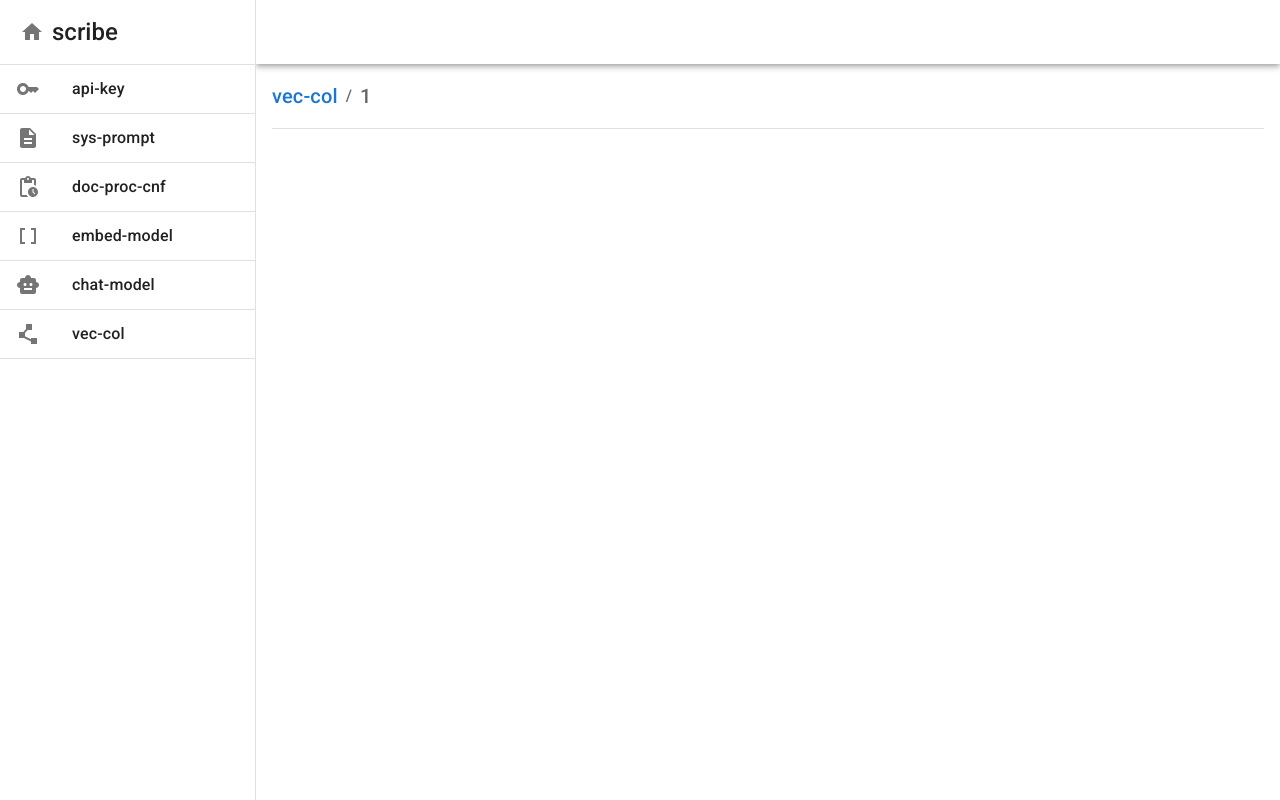
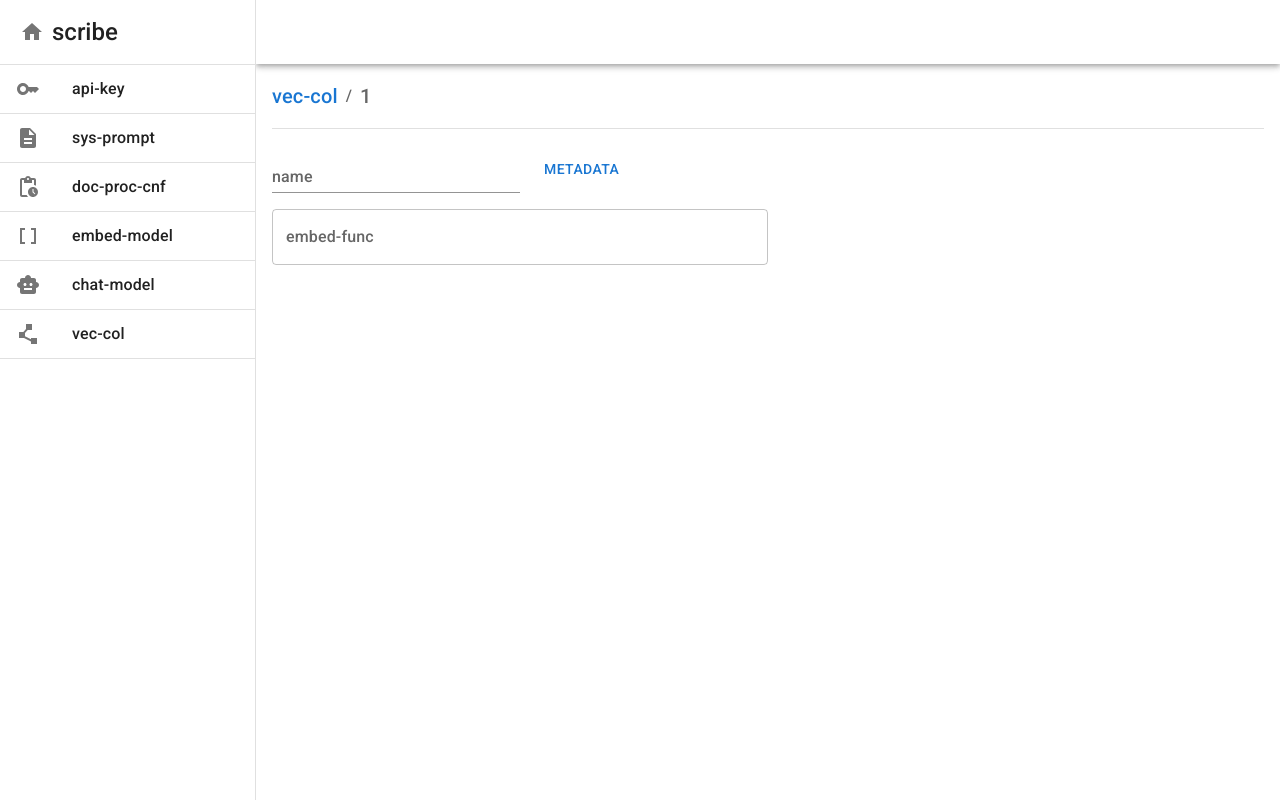
Before and after one commit to panalexeu/scribe_rag, a Next.js app in the folder scribe_ui/: page /vec-col/1 in a window 1280 px wide. Built offline with nearby package versions, Linux system fonts and the light colour scheme; no server answers.

Commit message:
added metadata

```diff
--- a/scribe_ui/src/app/vec-col/[name]/page.tsx
+++ b/scribe_ui/src/app/vec-col/[name]/page.tsx
@@ -6,9 +6,17 @@ import {
     Link as MUILink,
     Snackbar,
     Typography,
-    Box
+    Box,
+    TextField,
+    Button,
+    Dialog,
+    DialogActions,
+    DialogContent,
+    DialogContentText,
+    DialogTitle,
+    DialogProps
 } from "@mui/material";
-import {useRouter, useParams} from "next/navigation";
+import {useParams} from "next/navigation";
 import {useState, useEffect} from "react";
 
 import {VectorCollectionResponseModel} from '../models';
@@ -17,12 +25,12 @@ import Link from "next/link";
 
 export default function Page() {
     const {name} = useParams();
-    const router = useRouter();
     const [openSnackbar, setOpenSnackbar] = useState(false);
     const [snackbarMessage, setSnackbarMessage] = useState('');
+    const [metadataDialog, setMetadataDialog] = useState(false);
+    const [scroll, setScroll] = useState<DialogProps['scroll']>('paper');
 
     const [vectorCollection, setVectorCollection] = useState<VectorCollectionResponseModel>(null)
-    const [distanceFunction, setDistanceFunction] = useState(null);
 
     async function fetchVectorCollection() {
         try {
@@ -76,7 +84,58 @@ export default function Page() {
             <Divider sx={{width: '100%'}}/>
 
             {/* MAIN CONTENT */}
+            {/* NAME AND METADATA DIALOG */}
+            <Box
+                display={"flex"}
+                gap={2}
+                width={'50%'}
+            >
+                {/* NAME */}
+                <TextField
+                    id={'name'}
+                    label={'name'}
+                    value={!vectorCollection ? '' : vectorCollection.name}
+                    variant={'standard'}
+                    inputProps={{readOnly: true,}}
+                    sx={{width: '50%'}}
+                />
 
+                {/* METADATA DIALOG */}
+                <Button
+                    onClick={() => setMetadataDialog(true)}
+                >
+                    metadata
+                </Button>
+
+                <Dialog
+                    open={metadataDialog}
+                    onClose={() => setMetadataDialog(false)}
+                    scroll={scroll}
+                >
+                    <DialogTitle>metadata</DialogTitle>
+                    <DialogContent>
+                        <DialogContentText>
+                            {JSON.stringify(!vectorCollection ? null : vectorCollection.metadata)}
+                        </DialogContentText>
+                    </DialogContent>
+                </Dialog>
+            </Box>
+
+            {/* SELECTED EMBEDDING FUNCTION */}
+            <Box
+                display={"flex"}
+                gap={2}
+                width={'50%'}
+                flexDirection={'column'}
+            >
+                <TextField
+                    id={'embed-func'}
+                    variant={'outlined'}
+                    label={'embed-func'}
+                    value={!vectorCollection ? '' : vectorCollection.embedding_function}
+                    inputProps={{readOnly: true,}}
+                />
+            </Box>
 
             {/* INFO SNACKBAR */}
             <Snackbar
```
Also changed, not shown: scribe_ui/src/app/vec-col/add/page.tsx (+4 -9 lines).
